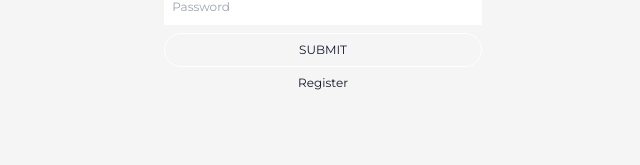
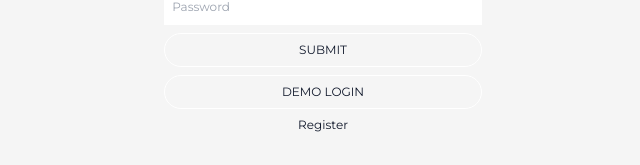
Before and after one commit to johnny-2123/Quoted, a Next.js app in the folder quoted_app/: page / in a window 1280 px wide. Shown: the part 259-424 px from the top of the page, without its empty margins (317-957 px from the left). Built offline with nearby package versions, Linux system fonts and the light colour scheme; no server answers.

Commit message:
add demo login button

```diff
--- a/quoted_app/components/Login.js
+++ b/quoted_app/components/Login.js
@@ -47,6 +47,17 @@ export default function Login() {
     }
   }
 
+  async function handleDemoLogin() {
+    setEmail("testuser@gmail.com");
+    setPassword("password");
+
+    try {
+      await login(email, password);
+    } catch (err) {
+      setError("Incorrect email or password");
+    }
+  }
+
   return (
     <div className="flex-1 text-xs sm:text-sm flex flex-col justify-start items-center gap-2 sm:gap-4">
       <LandingHeader />
@@ -87,6 +98,12 @@ export default function Login() {
       >
         <h2 className="relative z-20">SUBMIT</h2>
       </button>
+      <button
+        onClick={handleDemoLogin}
+        className="w-full max-w-[40ch] border border-white border-solid uppercase py-2 duration-300 relative after:absolute after:top-0 after:right-full after:bg-light after:z-10 after:w-full after:h-full overflow-hidden hover:after:translate-x-full after:duration-300 hover:text-white rounded-[20px]"
+      >
+        <h2 className="relative z-20">DEMO LOGIN</h2>
+      </button>
       <h2
         className="duration-300 hover:scale-110 cursor-pointer"
         onClick={() => setIsLoggingIn(!isLoggingIn)}
```
